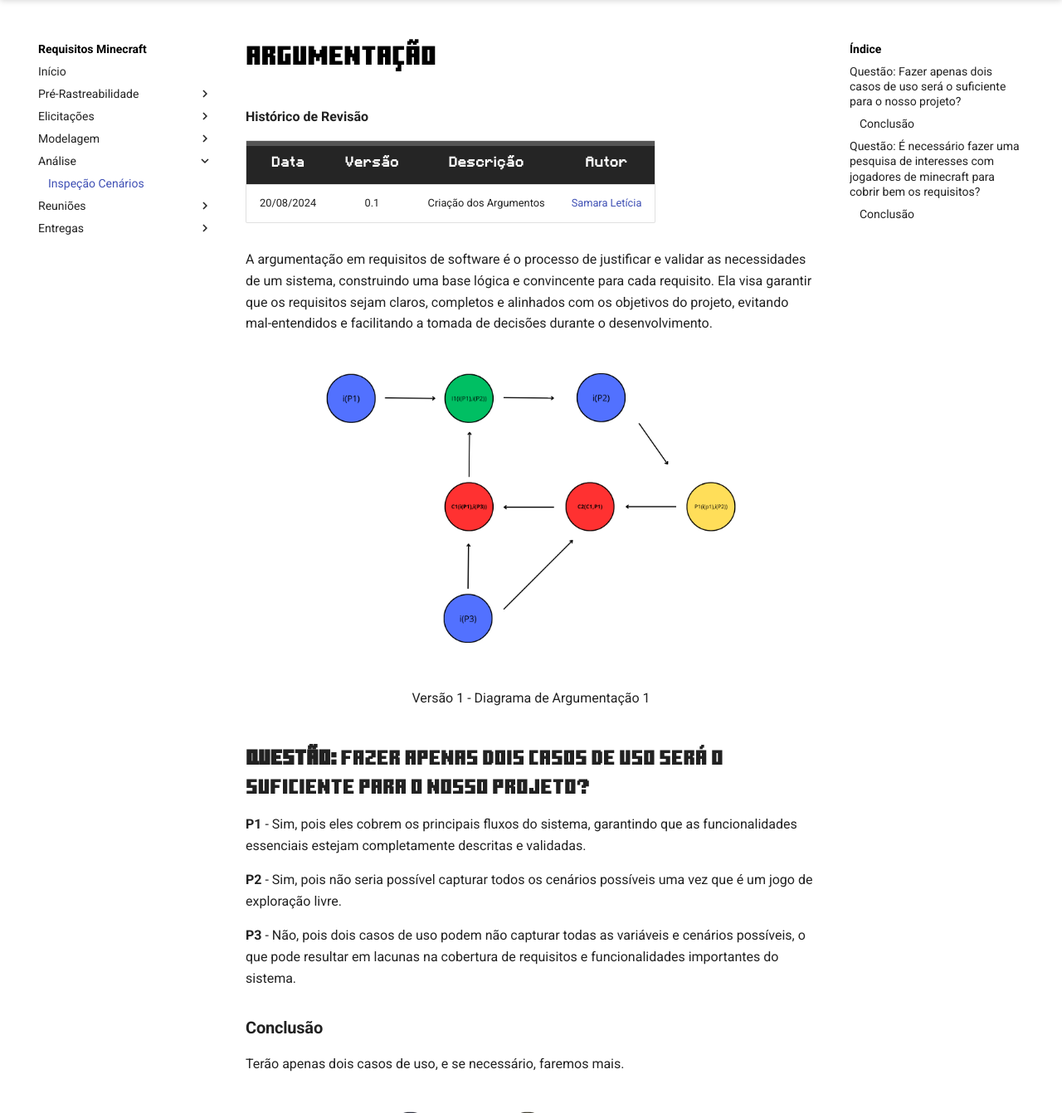
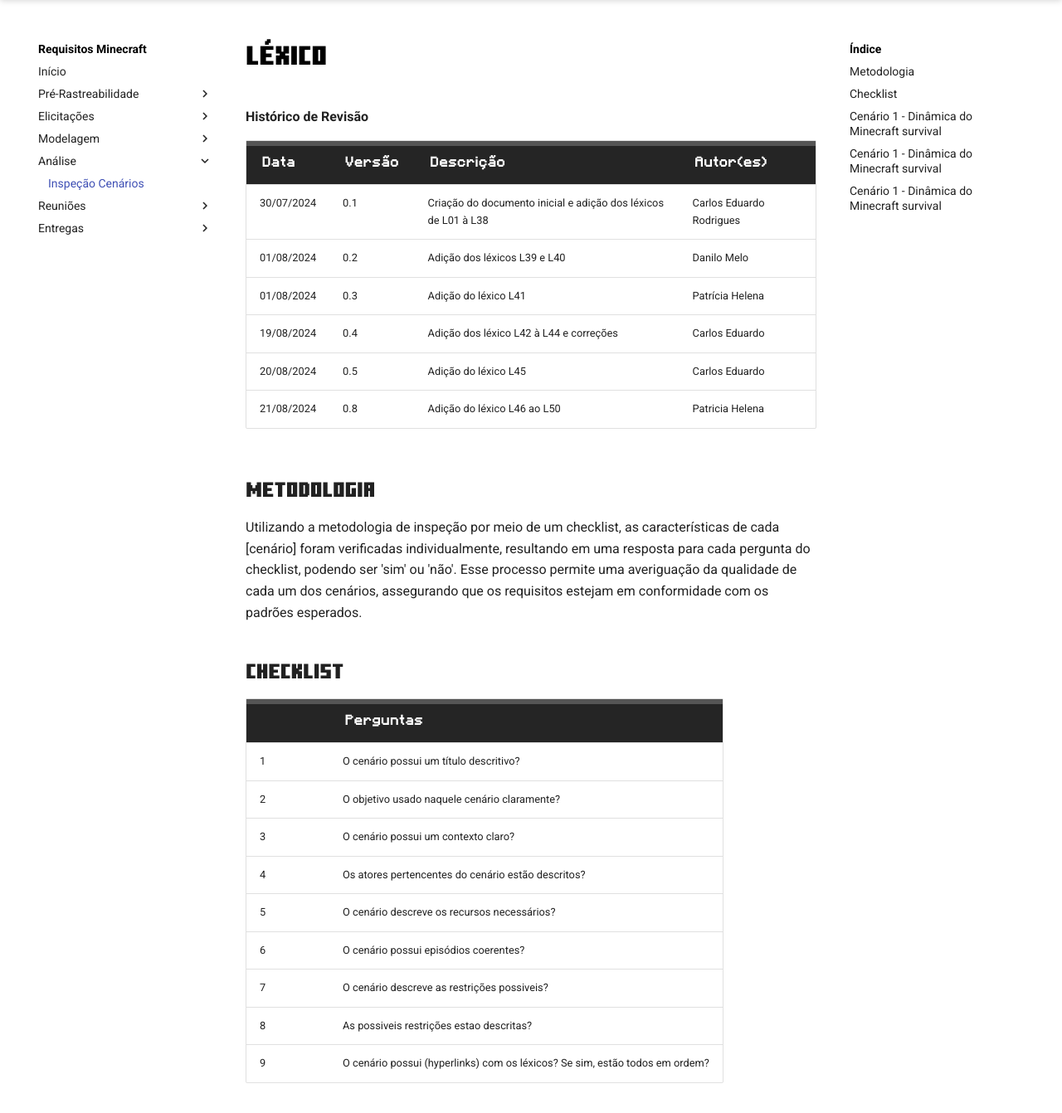
Before and after one commit to reqMinecraft2024/Requisitos-Minecraft, an MkDocs documentation site: the page built from docs/Analise/cenarios.md, in a window 1280 px wide and 1400 px high, cut to the strip 58-1400 px from the top of the window. Shown: the whole strip at 83% size. Built offline with MkDocs 1.6.1 and Material for MkDocs 9.7.7, drawn with Linux system fonts in a browser that asks for light colours; some web fonts are replaced; comment, search, counter and statistics services are not loaded; some of the changed text lies outside the part shown.

Commit message:
Pagina Inspecao Cenarios

```diff
--- a/docs/Analise/cenarios.md
+++ b/docs/Analise/cenarios.md
@@ -1,40 +1,71 @@
-# Argumentação
+# Léxico
 
 **Histórico de Revisão**
 
-| Data       | Versão | Descrição                      | Autor             |
-| :--------: | :----: | :----------:                   | :---------------: |
-| 20/08/2024 |  0.1   | Criação dos Argumentos | [Samara Letícia](https://github.com/samarawwleticia)|
-
-A argumentação em requisitos de software é o processo de justificar e validar as necessidades de um sistema, construindo uma base lógica e convincente para cada requisito. Ela visa garantir que os requisitos sejam claros, completos e alinhados com os objetivos do projeto, evitando mal-entendidos e facilitando a tomada de decisões durante o desenvolvimento.
-
-![Diagrama - Argumentacao 1](../assets/imgs/arg1.png)
-<p style="text-align: center"> <i class="fa-solid fa-circle-info"></i> Versão 1 - Diagrama de Argumentação 1</p>
+| Data   | Versão  | Descrição | Autor(es)|
+| --- | --- | --- | --- |
+| 30/07/2024 | 0.1 | Criação do documento inicial e adição dos léxicos de L01 à L38 | Carlos Eduardo Rodrigues |
+| 01/08/2024 | 0.2 | Adição dos léxicos L39 e L40 | Danilo Melo|
+| 01/08/2024 | 0.3 | Adição do léxico L41 | Patrícia Helena|
+| 19/08/2024 | 0.4 | Adição dos léxico L42 à L44 e correções | Carlos Eduardo |
+| 20/08/2024 | 0.5 | Adição do léxico L45 | Carlos Eduardo |
+| 21/08/2024 | 0.8 | Adição do léxico L46 ao L50 | Patricia Helena|
 
 
-## **Questão:** Fazer apenas dois casos de uso será o suficiente para o nosso projeto?
+## Metodologia
+Utilizando a metodologia de inspeção por meio de um checklist, as características de cada [cenário] foram verificadas individualmente, resultando em uma resposta para cada pergunta do checklist, podendo ser 'sim' ou 'não'. Esse processo permite uma averiguação da qualidade de cada um dos cenários, assegurando que os requisitos estejam em conformidade com os padrões esperados.
 
-**P1** - Sim, pois eles cobrem os principais fluxos do sistema, garantindo que as funcionalidades essenciais estejam completamente descritas e validadas.
 
-**P2** - Sim, pois não seria possível capturar todos os cenários possíveis uma vez que é um jogo de exploração livre.
 
-**P3** - Não, pois dois casos de uso podem não capturar todas as variáveis e cenários possíveis, o que pode resultar em lacunas na cobertura de requisitos e funcionalidades importantes do sistema.
+## Checklist
+|| Perguntas                                                                       |
+|----|-----------------------------------------------------------------------------|
+| 1  | O cenário possui um título descritivo?                                      |
+| 2  | O objetivo usado naquele cenário claramente?                                |
+| 3  | O cenário possui um contexto claro?                                         |
+| 4  | Os atores pertencentes do cenário estão descritos?                          |
+| 5  | O cenário descreve os recursos necessários?                                 |
+| 6  | O cenário possui episódios coerentes?                                       |
+| 7  | O cenário descreve as restrições possiveis?                                 |
+| 8  | As possiveis restrições estao descritas?                                    |
+| 9  | O cenário possui (hyperlinks) com os léxicos? Se sim, estão todos em ordem? |
 
-### **Conclusão**
 
-Terão apenas dois casos de uso, e se necessário, faremos mais.
+## Cenário 1 - Dinâmica do Minecraft survival
+|Critérios| Verificação  | Problema                                                             |
+|-------- |------------- |--------------------------------------------------------------------- |
+|    1    |      ✓       |
+|    2    |      X       |
+|    3    |      X       | Falta da descrição do local, tempo e pré-condição
+|    4    |              |
+|    5    |              |
+|    6    |              |
+|    7    |              |
+|    8    |              |
+|    9    |              |
 
-![Diagrama - Argumentacao 2](../assets/imgs/arg2.png)
-<p style="text-align: center"> <i class="fa-solid fa-circle-info"></i> Versão 1 - Diagrama de Argumentação 2</p>
+## Cenário 1 - Dinâmica do Minecraft survival
+|Critérios|              | Problema                                                             |
+|-------- |--------------|--------------------------------------------------------------------- |
+|    1    |      ✓       |
+|    2    |      X       |
+|    3    |      X       |
+|    4    |              |
+|    5    |              |
+|    6    |              |
+|    7    |              |
+|    8    |              |
+|    9    |              |
 
-## **Questão:** É necessário fazer uma pesquisa de interesses com jogadores de minecraft para cobrir bem os requisitos?
-
-**P1** - Sim. A pesquisa de interesses reduz o risco de falhas ao detalhar os recursos ou projetos relacionados a Minecraft.
-
-**P2** - Sim, com uma pesquisa bem conduzida, é possível identificar as funcionalidades ou elementos do projeto que têm maior impacto.
-
-**P3** - Não acho que seja necessário porque sozinhos já conseguiríamos identificar os pontos principais do jogo.
-
-### **Conclusão**
-
-Fizemos um questionário para jogadores de minecraft a respeito do jogo.
+## Cenário 1 - Dinâmica do Minecraft survival
+|Critérios|              | Problema                                                             |
+|-------- |--------------|--------------------------------------------------------------------- |
+|    1    |      ✓       |
+|    2    |      X       |
+|    3    |      X       |
+|    4    |              |
+|    5    |              |
+|    6    |              |
+|    7    |              |
+|    8    |              |
+|    9    |              |
```
